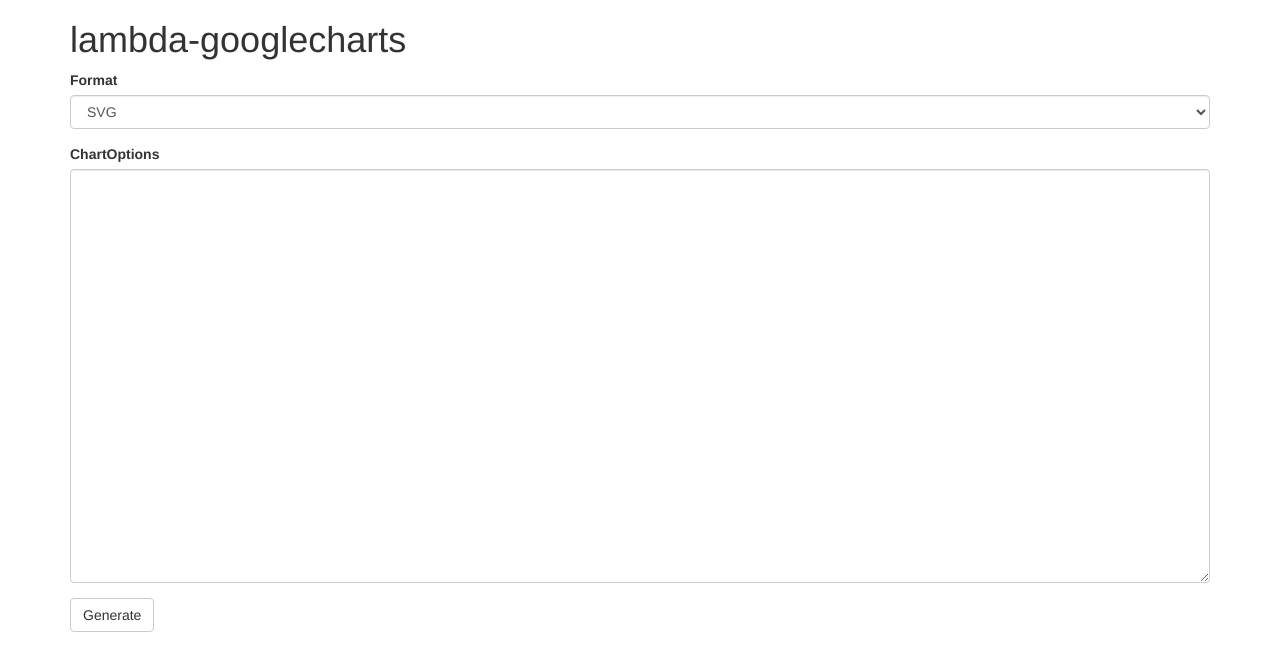
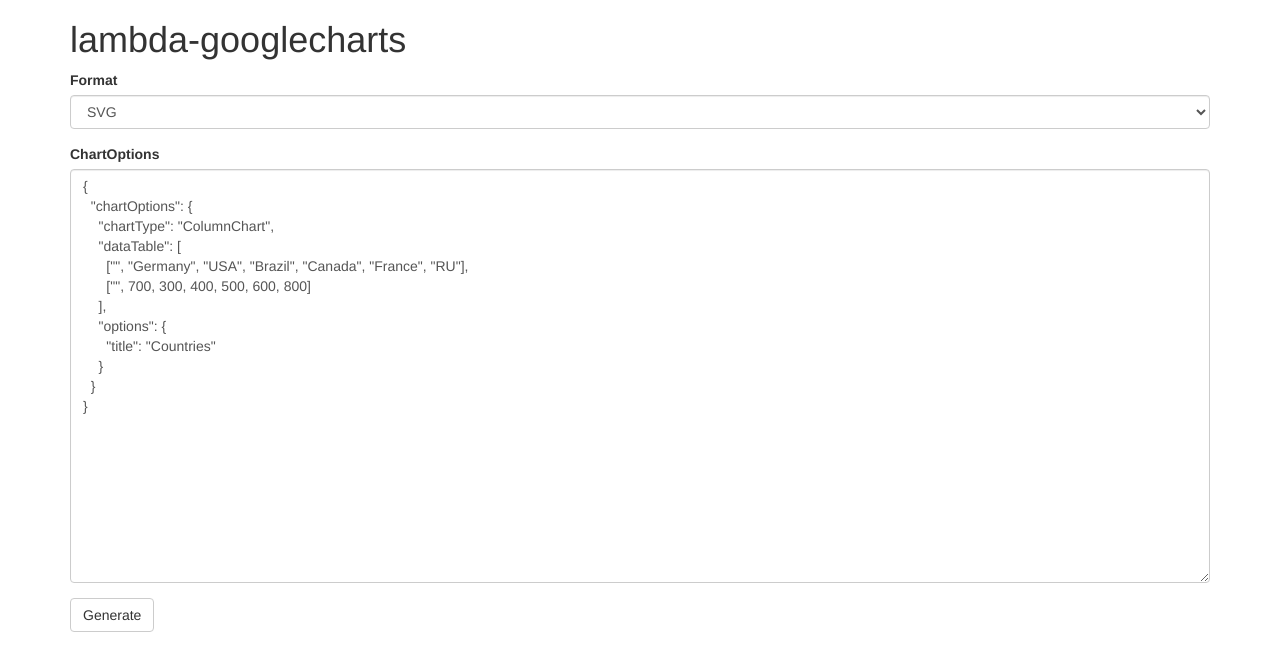
Before and after one commit to zallek/lambda-googlecharts, a plain HTML site: page index.html in a window 1280 px wide. Drawn offline with nearby package versions, Linux system fonts and the light colour scheme.

Commit message:
Add chartOptions example

```diff
--- a/index.html
+++ b/index.html
@@ -30,7 +30,19 @@
         </div>
         <div id="div-chartOptions" class="form-group">
           <label for="input-chartOptions" class="control-label">ChartOptions</label>
-          <textarea id="input-chartOptions" class="form-control" rows="20" cols="50" ></textarea>
+          <textarea id="input-chartOptions" class="form-control" rows="20" cols="50" >
+{
+  "chartOptions": {
+    "chartType": "ColumnChart",
+    "dataTable": [
+      ["", "Germany", "USA", "Brazil", "Canada", "France", "RU"],
+      ["", 700, 300, 400, 500, 600, 800]
+    ],
+    "options": {
+      "title": "Countries"
+    }
+  }
+}</textarea>
         </div>
         <button id="generate" class="btn btn-default">Generate</button>
       </form>
```
